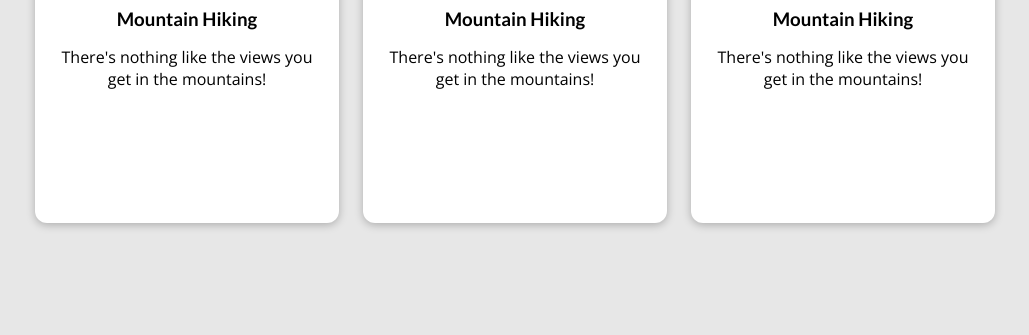
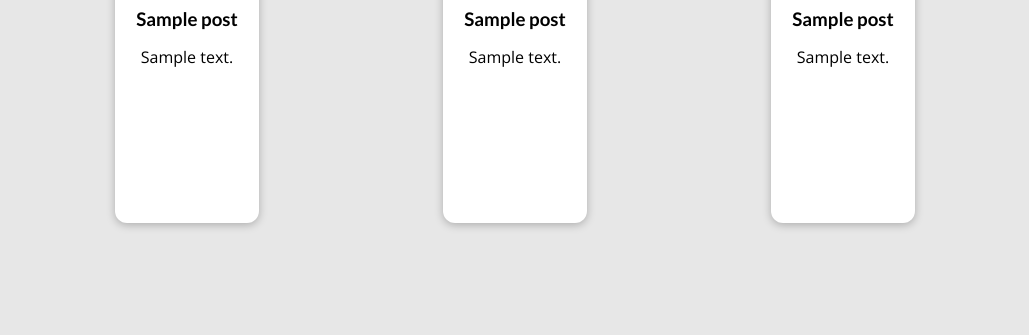
Before and after one commit to petre-marian-vaduva/django-projects, a Django app: template my_site/blog/templates/blog/all-posts.html in a window 1280 px wide. Shown: the part 704-1039 px from the top of the page, without its empty margins (125-1154 px from the left). Run offline with Django 3.2, Linux system fonts and the light colour scheme; the template is opened without the code that fills it: most values are stand-ins (such as "Sample title", 1, 10 or a date in 2020).

Commit message:
adding dynamic urls to post.html

```diff
--- a/my_site/blog/templates/blog/includes/post.html
+++ b/my_site/blog/templates/blog/includes/post.html
@@ -2,11 +2,11 @@
 
 <li>
     <article class='post'>
-            <a href="{% url 'post-detail-page' 'the-mountains' %}">
-                <img src="{% static 'blog/images/mountains.jpg' %}" alt="Mountain Hiking">
+            <a href="{% url 'post-detail-page' post.slug %}">
+                <img src="{% static 'blog/images/'|add:post.image %}" alt="post.title">
                 <div class='post__content'>
-                    <h3>Mountain Hiking</h3>
-                    <p>There's nothing like the views you get in the mountains!</p>
+                    <h3> {{ post.title }}</h3>
+                    <p>{{ post.excerpt }}</p>
                 </div>
             </a>
     </article>
--- a/my_site/blog/views.py
+++ b/my_site/blog/views.py
@@ -5,7 +5,7 @@
     {
         "slug": "hike-in-the-mountains",
         "image": "mountains.jpg",
-        "author": "Maximilian",
+        "author": "Petre",
         "date": date(2021, 7, 21),
         "title": "Mountain Hiking",
         "excerpt": "There's nothing like the views you get when hiking in the mountains! And I wasn't even prepared for what happened whilst I was enjoying the view!",
@@ -26,7 +26,7 @@
     {
         "slug": "programming-is-fun",
         "image": "coding.jpg",
-        "author": "Maximilian",
+        "author": "Petre",
         "date": date(2022, 3, 10),
         "title": "Programming Is Great!",
         "excerpt": "Did you ever spend hours searching that one error in your code? Yep - that's what happened to me yesterday...",
@@ -47,7 +47,7 @@
     {
         "slug": "into-the-woods",
         "image": "woods.jpg",
-        "author": "Maximilian",
+        "author": "Petre",
         "date": date(2020, 8, 5),
         "title": "Nature At Its Best",
         "excerpt": "Nature is amazing! The amount of inspiration I get when walking in nature is incredible!",
```
Also changed, not shown: my_site/blog/static/blog/images/coding.jpg (added).
